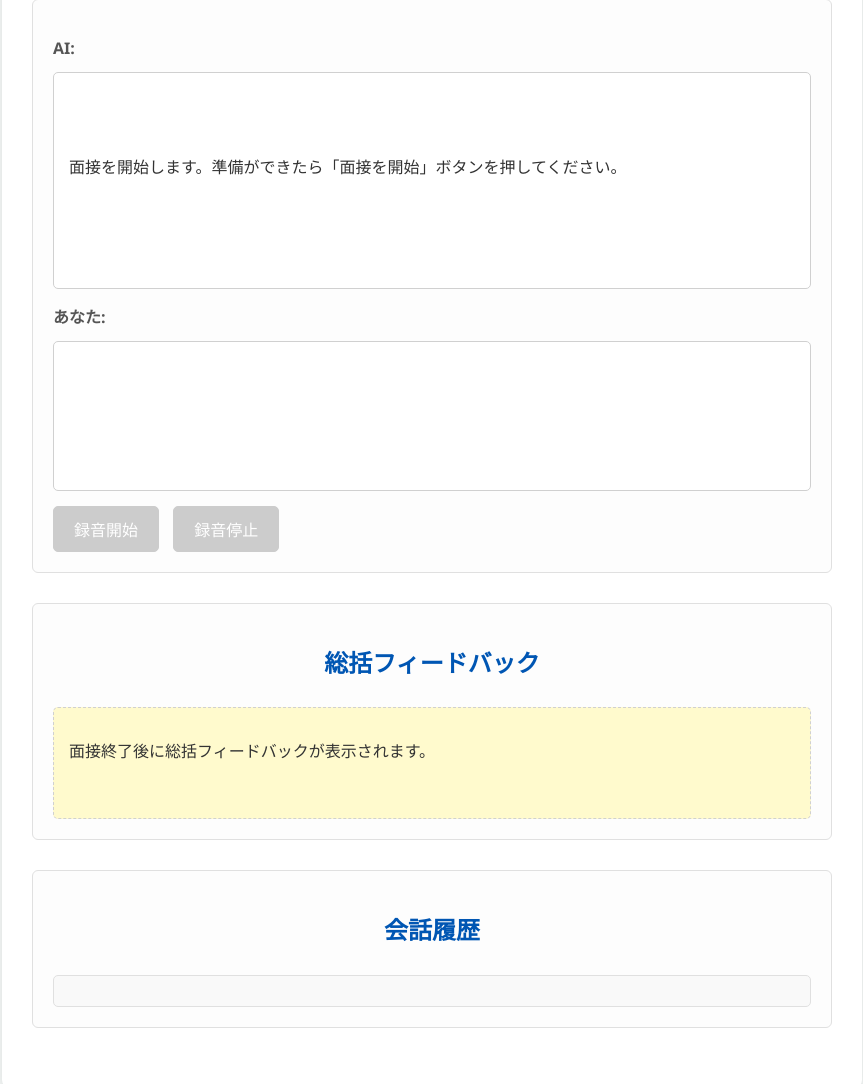
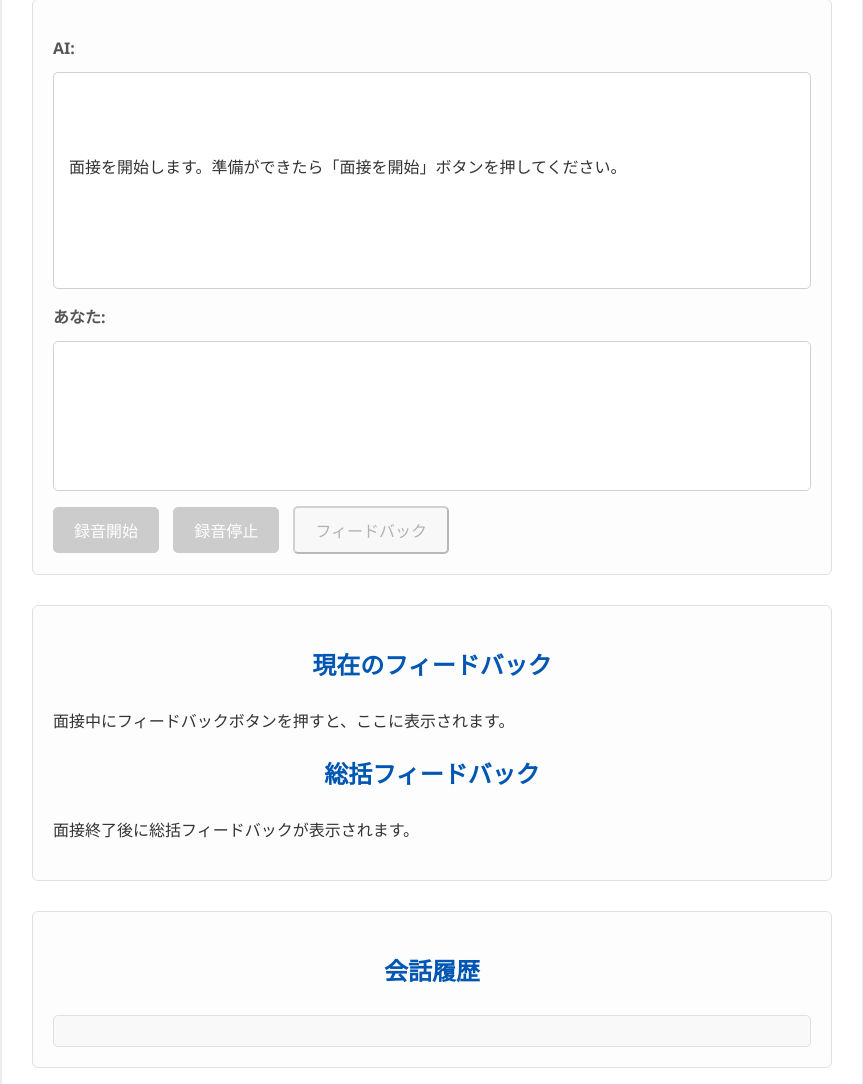
Before and after one commit to hyoudou-hirokazu/ai-mensetu, a Flask app: page / in a window 1280 px wide. Shown: the part 710-1794 px from the top of the page, without its empty margins (208-1071 px from the left). Run offline with Flask 3, Linux system fonts and the light colour scheme; parts of the project's set-up code (start-up, migrations or seed data) failed here and were passed over.

Commit message:
Update index.html

```diff
--- a/templates/index.html
+++ b/templates/index.html
@@ -49,12 +49,18 @@
                 </div>
                 <button id="record-btn" disabled>録音開始</button>
                 <button id="stop-record-btn" disabled>録音停止</button>
+                <button id="feedback-button" disabled>フィードバック</button> <!-- ★追加★ -->
             </div>
         </div>
 
         <div class="feedback-area">
+            <h2>現在のフィードバック</h2> <!-- ★変更★ -->
+            <div id="interim-feedback-log" class="feedback-box-style"> <!-- ★追加★ -->
+                <p id="interim-feedback">面接中にフィードバックボタンを押すと、ここに表示されます。</p>
+            </div>
+
             <h2>総括フィードバック</h2>
-            <div id="feedback-log">
+            <div id="final-feedback-log" class="feedback-box-style"> <!-- ★変更★ -->
                 <p id="final-feedback">面接終了後に総括フィードバックが表示されます。</p>
             </div>
         </div>
```
